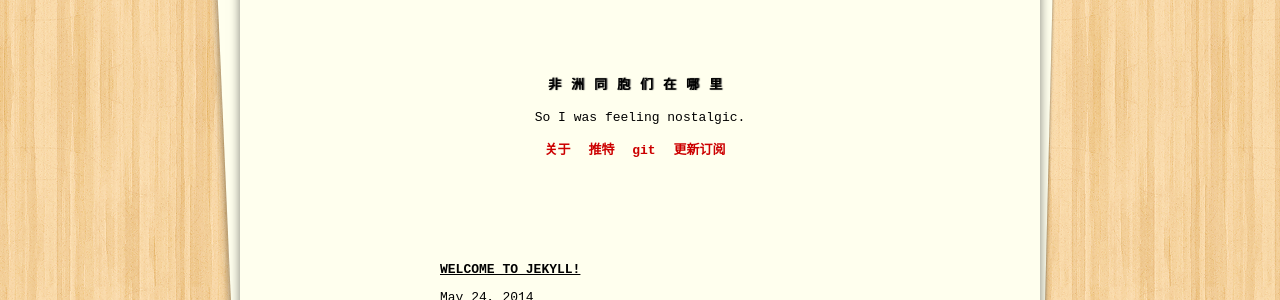
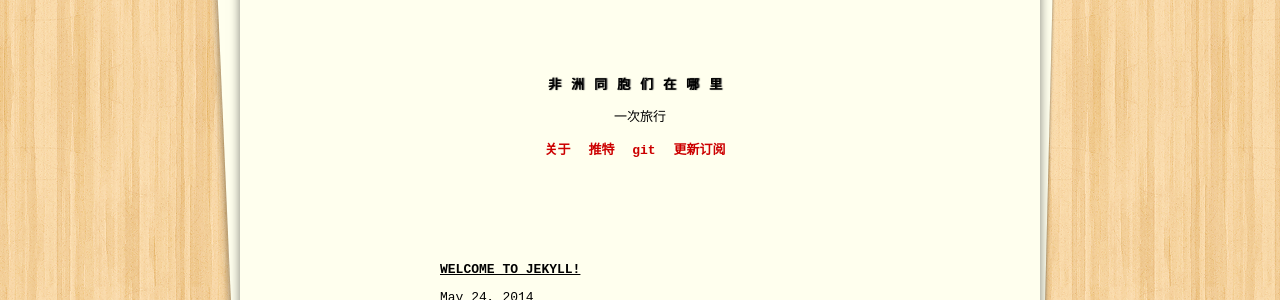
Before and after one commit to qinwenshi/africanbrother.github.io, a Jekyll site: the page built from index.html, in a window 1280 px wide. Shown: the part 233-533 px from the top of the page. Built offline with Jekyll 4.4.1, drawn with Linux system fonts in a browser that asks for light colours; the list of posts is cut into pages by our own code.

Commit message:
adjust ui

```diff
--- a/_config.yml
+++ b/_config.yml
@@ -1,6 +1,6 @@
 # Site settings
 title: "非洲同胞们在哪里"
-description: "So I was feeling nostalgic."
+description: "一次旅行"
 baseurl: ""
 url: "http://africanbrother.tk"
 
```
